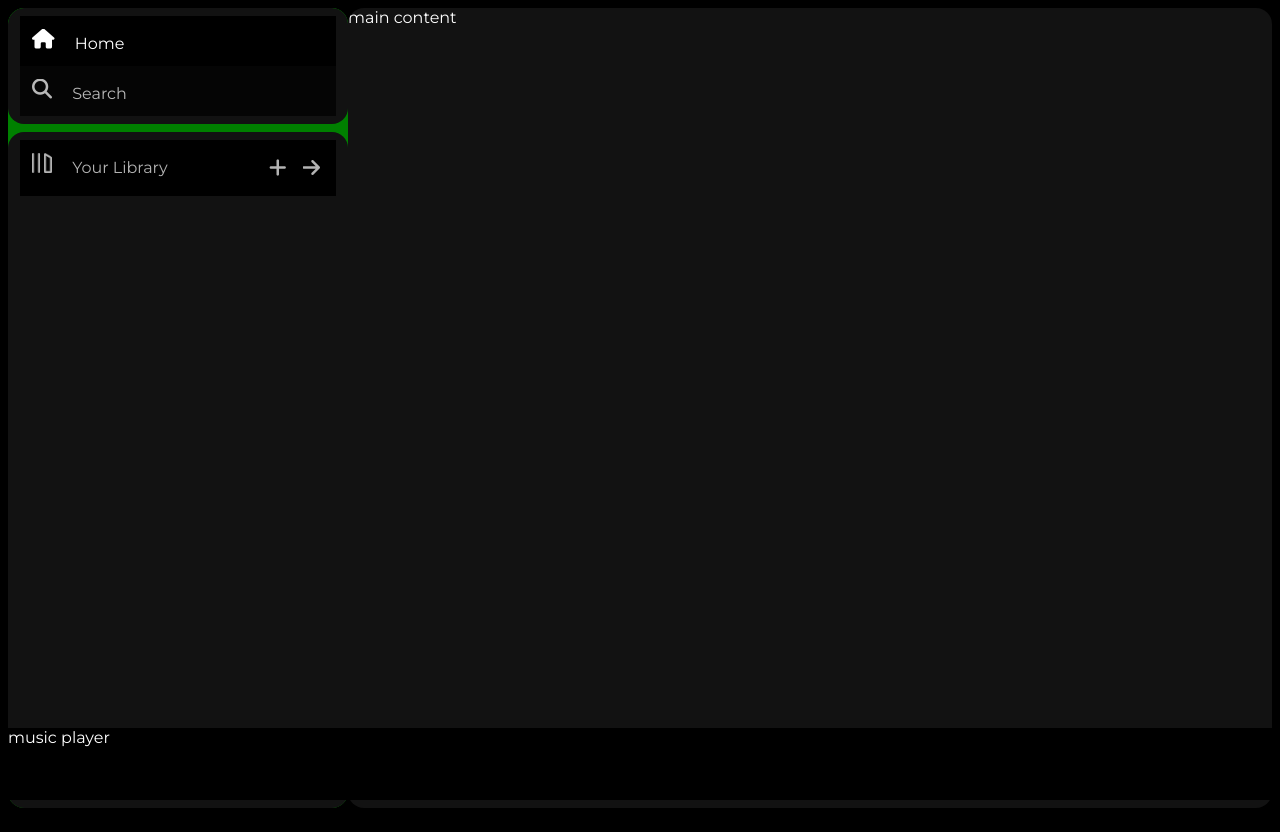
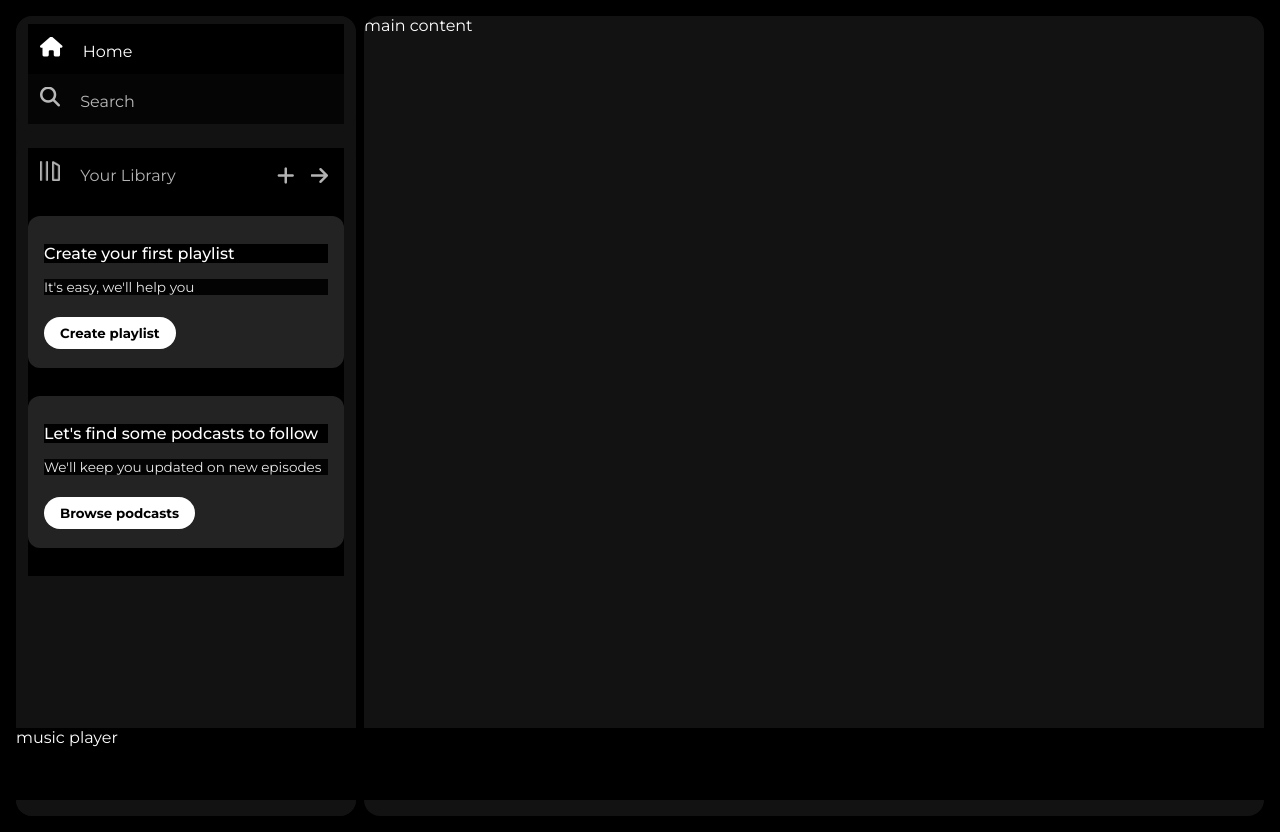
Before and after one commit to Dimple53/CSS-Projects, a plain HTML site: page Project (CSS)/index.html in a window 1280 px wide. Drawn offline with Linux system fonts and the light colour scheme.

Commit message:
library boxes

```diff
--- a/Project (CSS)/index.html
+++ b/Project (CSS)/index.html
@@ -39,8 +39,18 @@
             <i class="fa-solid fa-arrow-right"></i>
           </div>
         </div>
-        <div class="boxes"></div>
-
+        <div class="lib-box">
+          <div class="box">
+            <p class="box-p1">Create your first playlist</p>
+            <p class="box-p2">It's easy, we'll help you</p>
+            <button class="badge">Create playlist</button>
+          </div>
+          <div class="box">
+            <p class="box-p1">Let's find some podcasts to follow</p>
+            <p class="box-p2">We'll keep you updated on new episodes</p>
+            <button class="badge">Browse podcasts</button>
+          </div>
+        </div>
       </div>
     </div>
     <div class="main-content">main content</div>
--- a/Project (CSS)/style.css
+++ b/Project (CSS)/style.css
@@ -1,6 +1,6 @@
 *{
   font-family: "Montserrat", sans-serif;
-  margin: 0;
+  /* margin: 0; */
   background-color: #000;
   color: #fff;
   overflow: hidden;
@@ -14,13 +14,14 @@
 }
 
 .sidebar{
-  background-color: green;
+  background-color: #121212;
   width: 340px;
   border-radius: 1rem; /*16px*/
+  margin-right: 0.5rem;
 }
 
 .main-content{
-  background-color: #121212;;
+  background-color: #121212;
   flex: 1;
   border-radius: 1rem;
   overflow: auto;
@@ -100,3 +101,33 @@ a{
 .icons i:hover{
   opacity: 1;
 }
+
+.box{
+  background-color: #232323;
+  height: 8rem;
+  border-radius: 0.75rem;
+  margin: 0.75rem 0 1.75rem 0;
+  padding: 0.75rem 1rem;
+}
+
+.box-p1{
+  font-size: 1rem;
+  font-weight: 500;
+}
+
+.box-p2{
+  font-size: 0.85rem ;
+  opacity: 0.9;
+}
+
+.badge{
+  background-color: #fff;
+  color: #000;
+  border: none;
+  border-radius: 100px;
+  padding: 0.25rem 1rem;
+  font-weight: 700;
+  margin-top: 0.5rem;
+  height: 2rem;
+  width: fit-content;
+}
```
